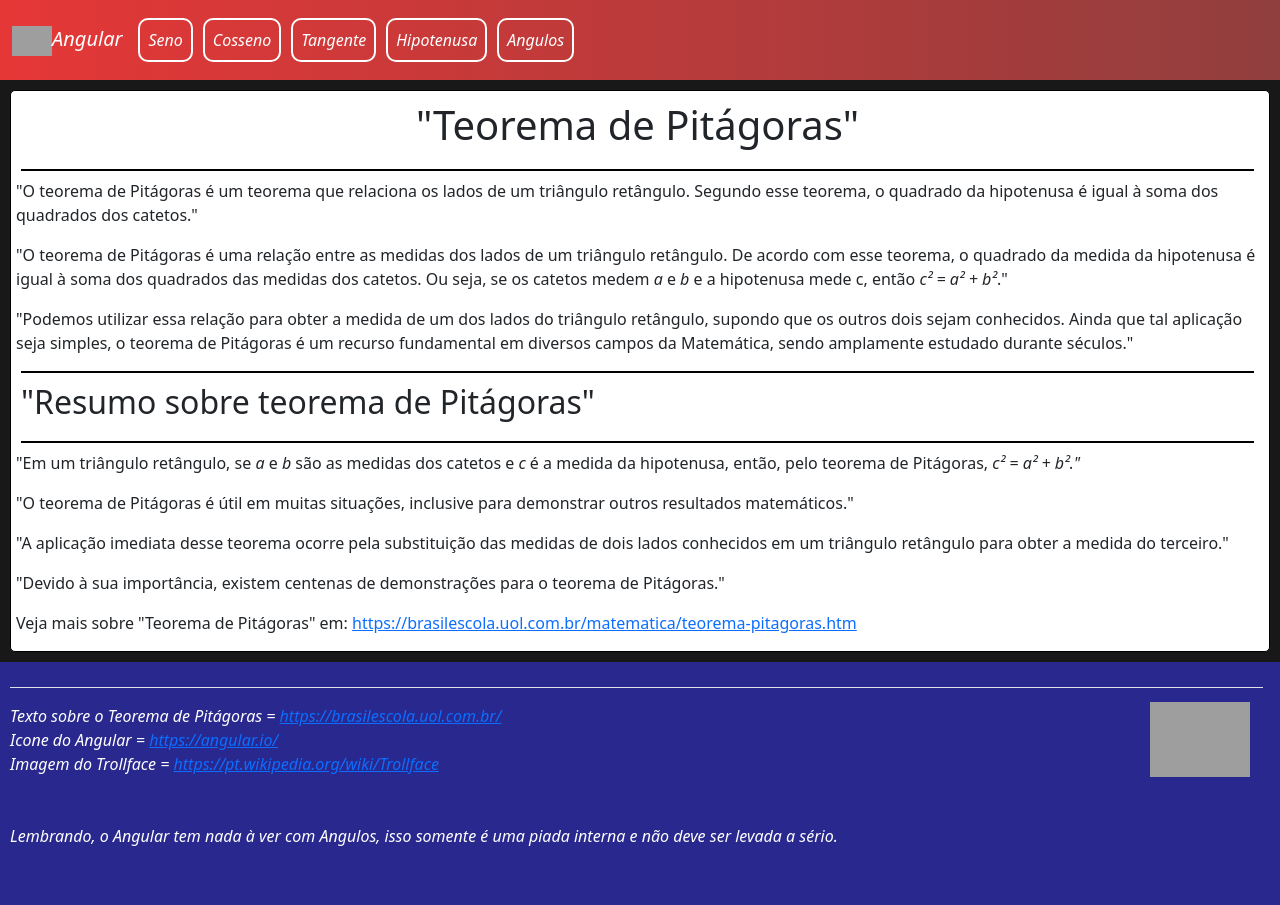
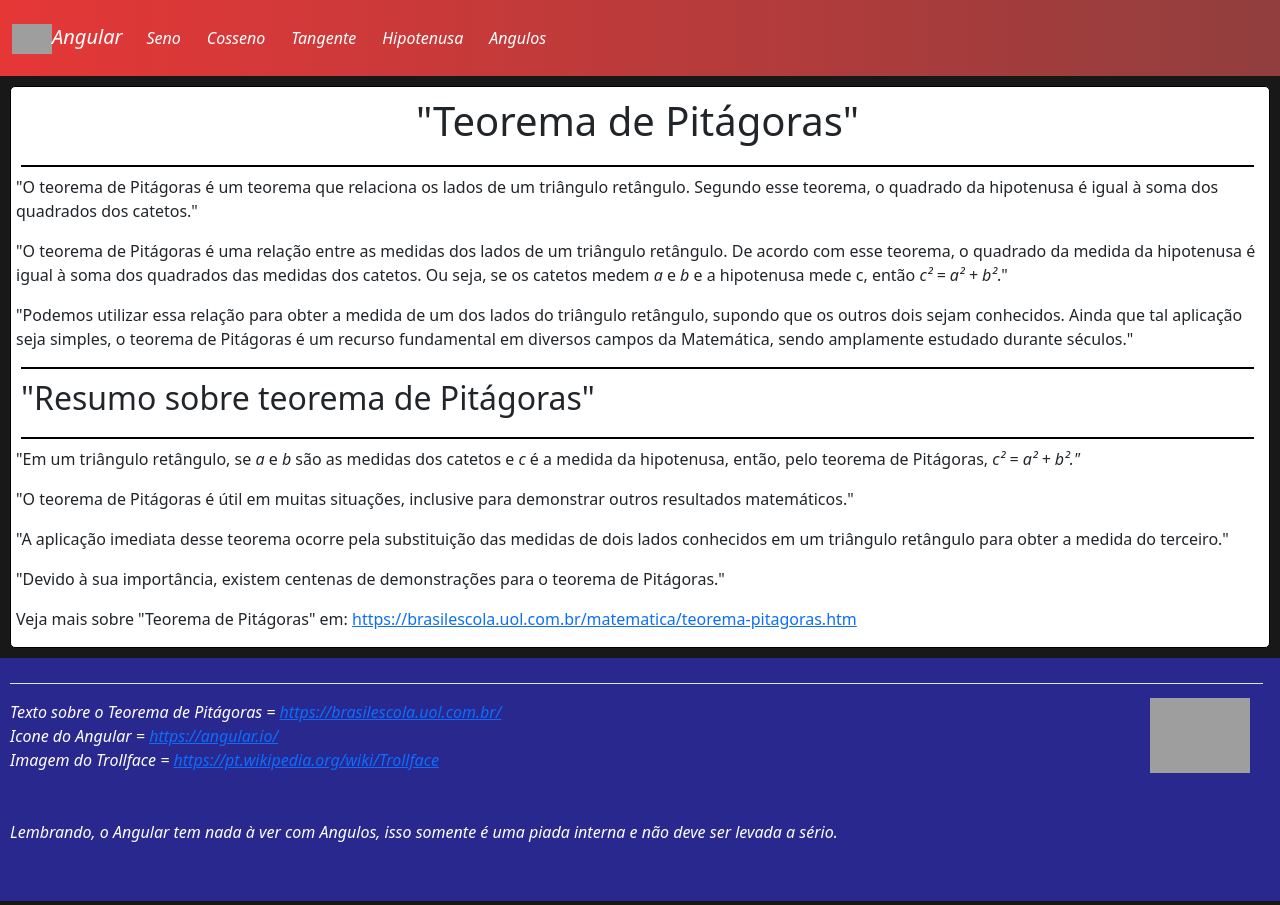
Before and after one commit to MaykeBolt/2ds_-_pw2_-_Angular_Inicio, an Angular app: page / in a window 1280 px wide. Built offline with nearby package versions, Linux system fonts and the light colour scheme; grey boxes are pictures that could not be loaded.

Commit message:
Os botões no header estão melhor estilizados.

```diff
--- a/src/app/components/header/header.component.css
+++ b/src/app/components/header/header.component.css
@@ -8,10 +8,14 @@ a {
 }
 
 .nav-link {
-    border: 2px white solid;
     margin-right: 10px;
     margin-top: 10px;
     margin-bottom: 10px;
-    border-radius: 10px;
     text-align: center;
 }
+
+.nav-link:hover {
+    border: 2px rgb(255,192,192) solid;
+    border-radius: 10px;
+    color: rgb(255, 192, 192);
+}
```
